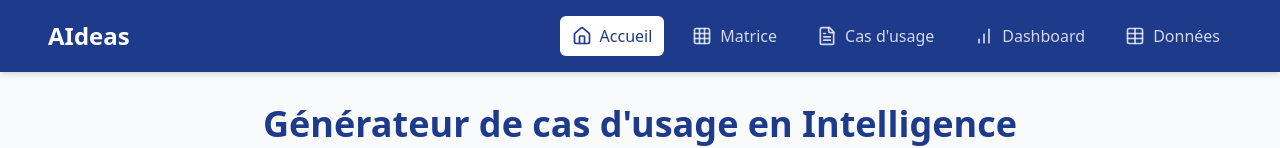
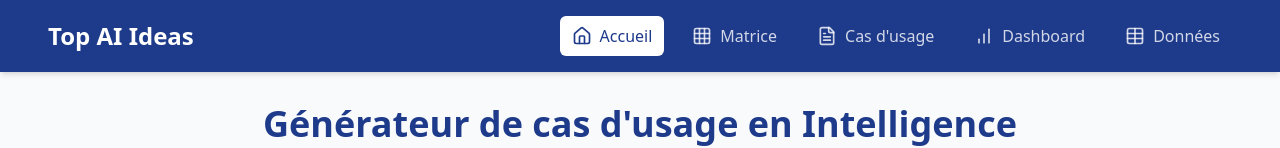
Before and after one commit to rhanka/top-ai-ideas, a React (Vite) app: page / in a window 1280 px wide. Shown: the top 148 px of the page. Built offline with nearby package versions, Linux system fonts and the light colour scheme.

Commit message:
Add top AI ideas

```diff
--- a/index.html
+++ b/index.html
@@ -4,11 +4,11 @@
   <head>
     <meta charset="UTF-8" />
     <meta name="viewport" content="width=device-width, initial-scale=1.0" />
-    <title>AIdeas</title>
+    <title>Top AI Ideas</title>
     <meta name="description" content="Application d'idéation et d'évaluation de cas d'usage en intelligence artificielle" />
     <meta name="author" content="Lovable" />
 
-    <meta property="og:title" content="AIdeas" />
+    <meta property="og:title" content="Top AI Ideas" />
     <meta property="og:description" content="Application d'idéation et d'évaluation de cas d'usage en intelligence artificielle" />
     <meta property="og:type" content="website" />
     <meta property="og:image" content="https://lovable.dev/opengraph-image-p98pqg.png" />
--- a/src/components/MainNavigation.tsx
+++ b/src/components/MainNavigation.tsx
@@ -19,7 +19,7 @@ const MainNavigation: React.FC = () => {
     <nav className="bg-navy text-white p-4 shadow-md">
       <div className="container mx-auto flex flex-col md:flex-row items-center justify-between">
         <div className="flex items-center mb-4 md:mb-0">
-          <h1 className="text-2xl font-bold">AIdeas</h1>
+          <h1 className="text-2xl font-bold">Top AI Ideas</h1>
         </div>
 
         <div className="flex space-x-1 md:space-x-4">
```
